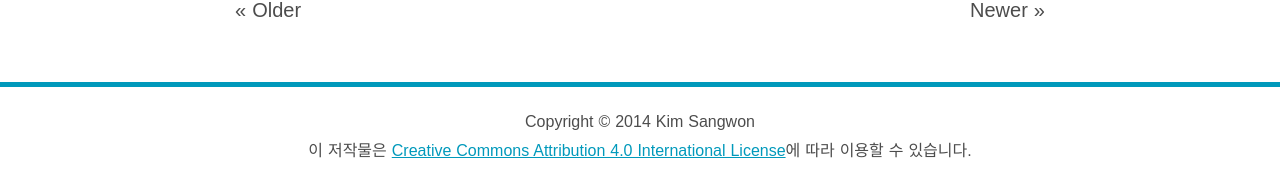
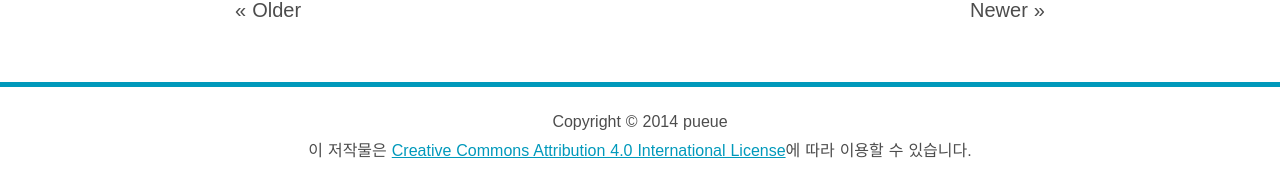
Before and after one commit to gloorx/gloorx.github.io, a Jekyll site: the page built from index.html, in a window 1280 px wide and 900 px high, scrolled down 2134 px. Shown: the part 713-897 px from the top of the window. Built offline with Jekyll 4.4.1, drawn with Linux system fonts in a browser that asks for light colours; some web fonts are replaced; the list of posts is cut into pages by our own code.

Commit message:
change title

```diff
--- a/_config.yml
+++ b/_config.yml
@@ -1,5 +1,5 @@
 # Site settings
-title: Kim Sangwon
+title: pueue
 email: pueuepueue@gmail.com
 description: Nobody cares how it works as long as it works
 baseurl:  # the subpath of your site, e.g. /blog/
```
Also changed, not shown: 6 other files.
